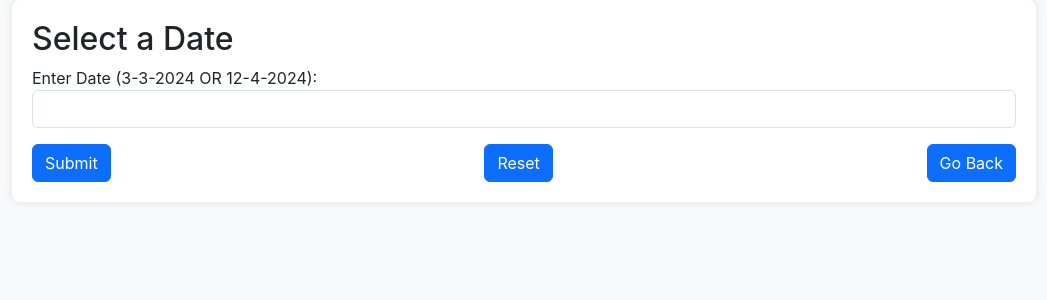
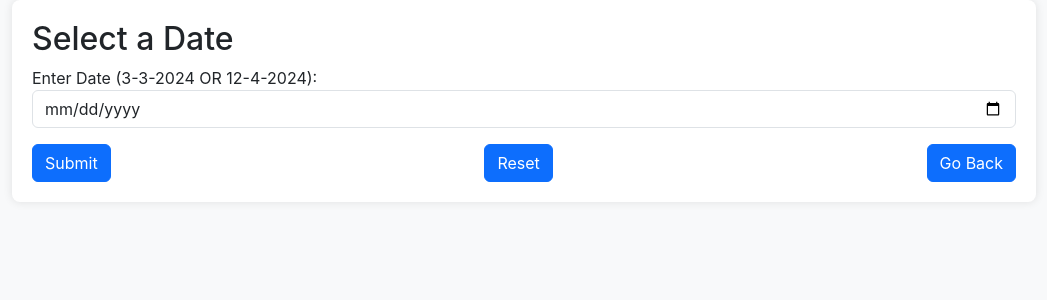
Before and after one commit to thisisrv/dukan-frontend, a React (Create React App) app: page /sales/getSales in a window 1280 px wide. Shown: the top 300 px of the page, without its empty margins (116-1163 px from the left). Built offline with nearby package versions, Linux system fonts and the light colour scheme.

Commit message:
updated files

```diff
--- a/src/components/AddSale.jsx
+++ b/src/components/AddSale.jsx
@@ -2,17 +2,23 @@ import React, { useState, useEffect } from 'react';
 import axios from 'axios';
 import SalesTable from './salesTable';
 import TotalTable from './totalTable';
+// import DateInput from './date';
 
 function AddSales() {
-  const currentDate = new Date();
-  const day = currentDate.getDate();
-  const month = currentDate.getMonth() + 1;
-  const year = currentDate.getFullYear();
+  // const currentDate = new Date();
+  // const day = currentDate.getDate();
+  // const month = currentDate.getMonth() + 1;
+  // const year = currentDate.getFullYear();
 
   const [products, setProducts] = useState([]);
   const [selectedProduct, setSelectedProduct] = useState('');
   const [quantity, setQuantity] = useState(1);
   const [addedItems, setAddedItems] = useState([]);
+  const [date, setDate] = useState('');
+
+  const handleDateChange = (event) => {
+    setDate(event.target.value);
+  };
 
   useEffect(() => {
     axios.get('https://backend.dukanwale.in/products')
@@ -92,7 +98,13 @@ function AddSales() {
 
   return (
     <div className="container mt-4">
-      <h1>Record Sales ({`${day}-${month}-${year}`})</h1>
+      <h1>Record Sales <input
+          type="date"
+          className="form-control"
+          id="dateInput"
+          value={date}
+          onChange={handleDateChange}
+        /></h1>
       <form>
         <label htmlFor="product">Select Product:</label>
         <select className="form-control mb-2" id="product" value={selectedProduct} onChange={handleProductChange}>
@@ -108,7 +120,7 @@ function AddSales() {
       </form>
 
       {addedItems.length > 0 && <SalesTable addedItems={addedItems} handleEditSellingPrice={handleEditSellingPrice} handleRemoveItem={handleRemoveItem}/>}
-      {addedItems.length > 0 && <TotalTable addedItems={addedItems} />}
+      {addedItems.length > 0 && <TotalTable addedItems={addedItems} date={date}/>}
     </div>
   );
 }
--- a/src/components/getSales.jsx
+++ b/src/components/getSales.jsx
@@ -4,10 +4,11 @@ import { Link } from 'react-router-dom';
 
 
 function GetSales(){
-    const [date, setDate] = useState('');
     const [responseData, setResponseData] = useState(null)
 
-    const handleChange = event => {
+    const [date, setDate] = useState('');
+
+    const handleDateChange = (event) => {
       setDate(event.target.value);
     };
 
@@ -38,12 +39,12 @@ function GetSales(){
             <div className="form-group">
               <label htmlFor="dateInput">Enter Date (3-3-2024 OR 12-4-2024):</label>
               <input
-                type="text"
-                id="dateInput"
-                className="form-control"
-                value={date}
-                onChange={handleChange}
-              />
+              type="date"
+              className="form-control"
+              id="dateInput"
+              value={date}
+              onChange={handleDateChange}
+            />
             </div>
 
             <div className='d-flex justify-content-between align-items-center mt-3'>
--- a/src/components/totalTable.jsx
+++ b/src/components/totalTable.jsx
@@ -1,11 +1,11 @@
 // TotalTable.js
 import React from 'react';
 
-function TotalTable({ addedItems }) {
-  const currentDate = new Date();
-  const day = currentDate.getDate();
-  const month = currentDate.getMonth() + 1;
-  const year = currentDate.getFullYear();
+function TotalTable({ addedItems, date }) {
+  // const currentDate = new Date();
+  // const day = currentDate.getDate();
+  // const month = currentDate.getMonth() + 1;
+  // const year = currentDate.getFullYear();
 
   const totalItems = addedItems.reduce((total, item) => total + item.quantity, 0);
   const totalCostPrice = addedItems.reduce((total, item) => total + item.cost_price, 0);
@@ -15,7 +15,7 @@ function TotalTable({ addedItems }) {
   const handleGenerateBill = () => {
     // Create the request body including the addedItems and date
     const requestBody = {
-      date: `${day}-${month}-${year}`,
+      date: date,
       items: addedItems
     };
 
@@ -27,7 +27,7 @@ function TotalTable({ addedItems }) {
         // Handle success
         console.log('Bill generated successfully:', response.data);
         // Redirect to localhost:3000/sales
-        window.location.href = 'https://dukanwale.in/sales';
+        window.location.href = '/sales';
       })
       .catch(error => {
         // Handle error
@@ -38,7 +38,7 @@ function TotalTable({ addedItems }) {
 
   return (
     <div className='container mt-4'>
-      <h2>Total</h2>
+      <h2>Total Bill on {date}</h2>
       <table className="table mt-4">
         <thead className="thead-dark">
           <tr>
```
